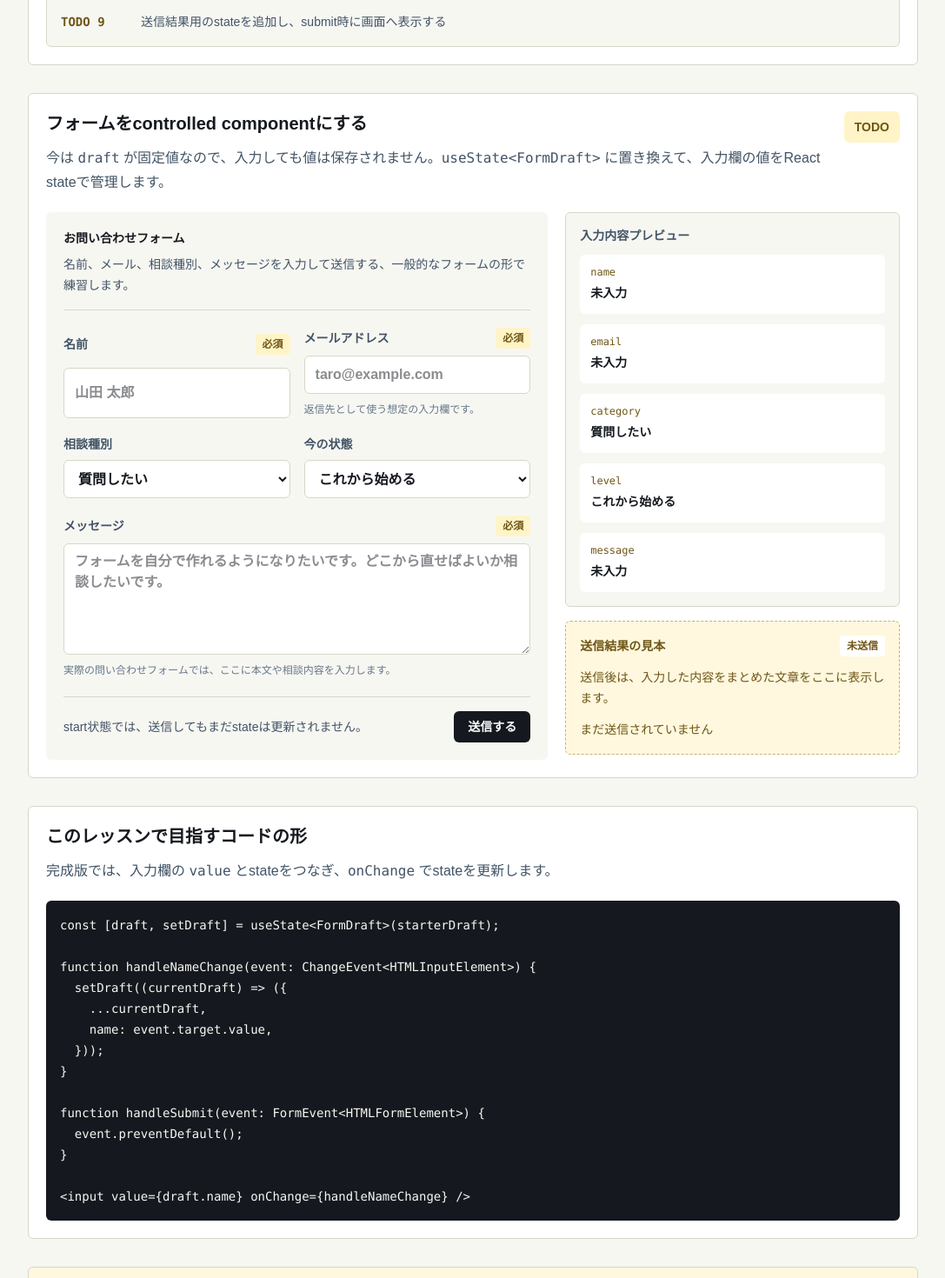
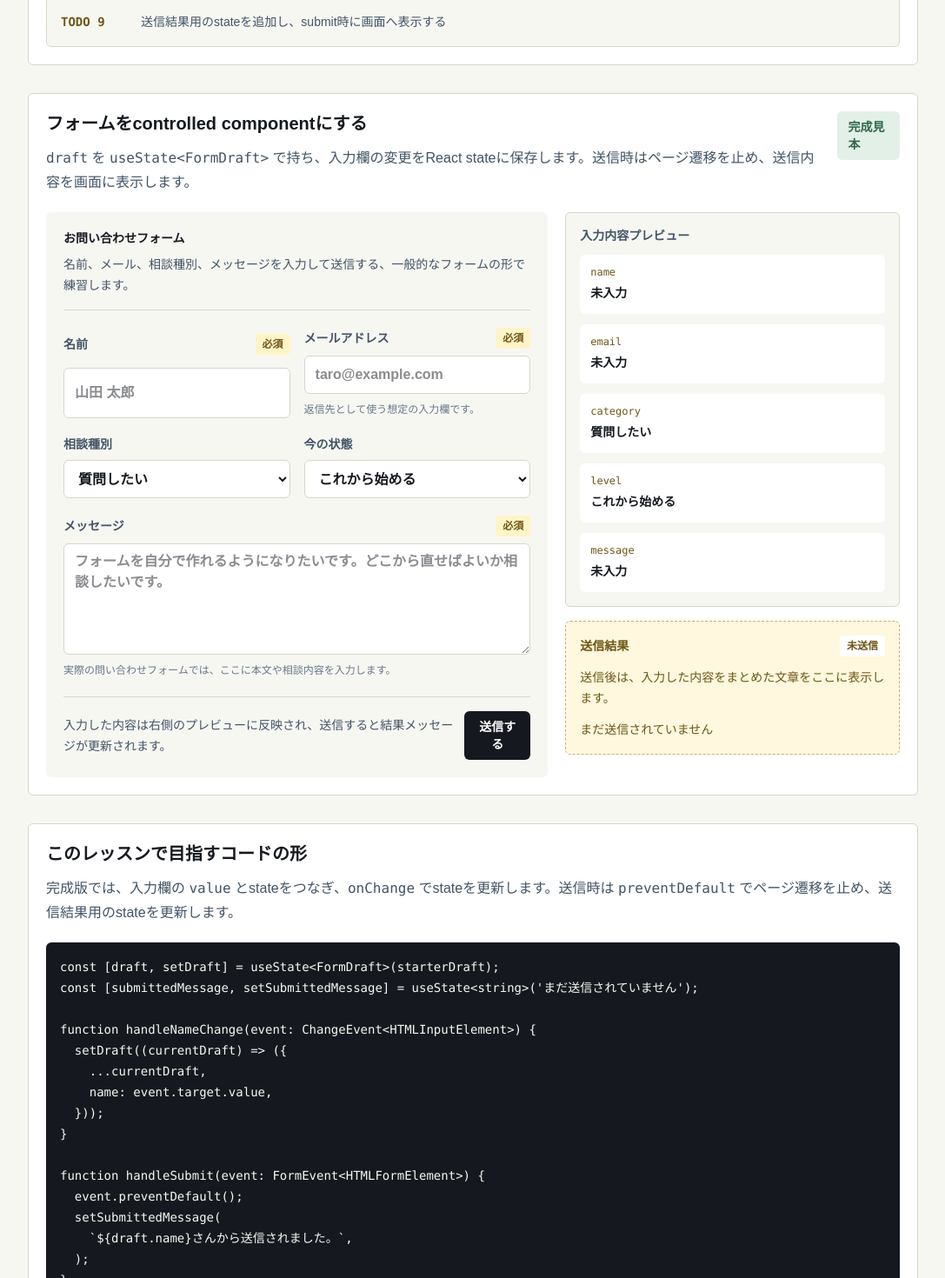
Before and after one commit to sironekotech/frontend-study, a Next.js app: page /react-basics/forms-controlled-component in a window 1280 px wide. Shown: the part 2980-4450 px from the top of the page at 87% size, without its empty margins (96-1183 px from the left). Built offline with nearby package versions, Linux system fonts and the light colour scheme.

Commit message:
feat: Lesson 7の完成見本を追加 (#19)
Co-authored-by: sirotyuke <sirotyuke@sironeko.local>

```diff
--- a/src/app/(pages)/react-basics/forms-controlled-component/page.tsx
+++ b/src/app/(pages)/react-basics/forms-controlled-component/page.tsx
@@ -1,6 +1,6 @@
 'use client';
 
-import type { ChangeEvent, FormEvent } from 'react';
+import { useState, type ChangeEvent, type FormEvent } from 'react';
 import { HomeLink } from '@/app/_components/HomeLink';
 import { ControlledInputExample } from './_components/ControlledInputExample';
 
@@ -189,8 +189,7 @@ function TodoOrder() {
     <section className="rounded-md border border-[#d8d6c8] bg-white p-5">
       <h2 className="text-xl font-semibold text-[#15191f]">TODOの順番</h2>
       <p className="mt-3 leading-7 text-[#425466]">
-        このstartページは、まだ固定値と空の関数が残っています。フォームをcontrolled
-        componentに置き換えます。
+        完成版では、次のTODOがすべて実装済みです。スターターと見比べると、入力欄がどこでstateにつながったか確認できます。
       </p>
       <div className="mt-4 grid gap-3">
         {[
@@ -217,39 +216,61 @@ function TodoOrder() {
   );
 }
 
-function FormStarter() {
-  // TODO: draftをuseState<FormDraft>で持ちます。
-  const draft = starterDraft;
-  const submittedMessage = 'まだ送信されていません';
+function ControlledFormExample() {
+  const [draft, setDraft] = useState<FormDraft>(starterDraft);
+  const [hasSubmitted, setHasSubmitted] = useState<boolean>(false);
+  const [submittedMessage, setSubmittedMessage] = useState<string>('まだ送信されていません');
 
   function handleNameChange(event: ChangeEvent<HTMLInputElement>) {
-    // TODO: event.target.valueを使ってdraft.nameを更新します。
-    void event;
+    setDraft((currentDraft) => ({
+      ...currentDraft,
+      name: event.target.value,
+    }));
   }
 
   function handleEmailChange(event: ChangeEvent<HTMLInputElement>) {
-    // TODO: event.target.valueを使ってdraft.emailを更新します。
-    void event;
+    setDraft((currentDraft) => ({
+      ...currentDraft,
+      email: event.target.value,
+    }));
   }
 
   function handleCategoryChange(event: ChangeEvent<HTMLSelectElement>) {
-    // TODO: event.target.valueをContactCategoryとして扱い、draft.categoryを更新します。
-    void event;
+    const nextCategory = event.target.value as ContactCategory;
+
+    setDraft((currentDraft) => ({
+      ...currentDraft,
+      category: nextCategory,
+    }));
   }
 
   function handleMessageChange(event: ChangeEvent<HTMLTextAreaElement>) {
-    // TODO: event.target.valueを使ってdraft.messageを更新します。
-    void event;
+    setDraft((currentDraft) => ({
+      ...currentDraft,
+      message: event.target.value,
+    }));
   }
 
   function handleLevelChange(event: ChangeEvent<HTMLSelectElement>) {
-    // TODO: event.target.valueをLearningLevelとして扱い、draft.levelを更新します。
-    void event;
+    const nextLevel = event.target.value as LearningLevel;
+
+    setDraft((currentDraft) => ({
+      ...currentDraft,
+      level: nextLevel,
+    }));
   }
 
   function handleSubmit(event: FormEvent<HTMLFormElement>) {
-    // TODO: preventDefaultを呼び、送信した内容を画面に表示します。
-    void event;
+    event.preventDefault();
+
+    const senderName = draft.name || '名前未入力';
+    const replyTo = draft.email || 'メール未入力';
+    const messageBody = draft.message || 'メッセージ未入力';
+
+    setHasSubmitted(true);
+    setSubmittedMessage(
+      `${senderName}さんから「${categoryLabels[draft.category]}」として送信されました。返信先は ${replyTo}、今の状態は「${levelLabels[draft.level]}」です。メッセージ: ${messageBody}`,
+    );
   }
 
   return (
@@ -260,13 +281,12 @@ function FormStarter() {
             フォームをcontrolled componentにする
           </h2>
           <p className="mt-3 leading-7 text-[#425466]">
-            今は <code>draft</code> が固定値なので、入力しても値は保存されません。
-            <code>useState&lt;FormDraft&gt;</code> に置き換えて、入力欄の値をReact
-            stateで管理します。
+            <code>draft</code> を <code>useState&lt;FormDraft&gt;</code> で持ち、入力欄の変更をReact
+            stateに保存します。送信時はページ遷移を止め、送信内容を画面に表示します。
           </p>
         </div>
-        <p className="w-fit rounded-md bg-[#fff4c7] px-3 py-2 text-sm font-semibold text-[#6f5615]">
-          TODO
+        <p className="w-fit rounded-md bg-[#e3f0e8] px-3 py-2 text-sm font-semibold text-[#2f6848]">
+          完成見本
         </p>
       </div>
 
@@ -365,7 +385,7 @@ function FormStarter() {
 
           <div className="flex flex-col gap-3 border-t border-[#d8d6c8] pt-4 sm:flex-row sm:items-center sm:justify-between">
             <p className="text-sm leading-6 text-[#425466]">
-              start状態では、送信してもまだstateは更新されません。
+              入力した内容は右側のプレビューに反映され、送信すると結果メッセージが更新されます。
             </p>
             <button
               type="submit"
@@ -407,9 +427,9 @@ function FormStarter() {
 
           <div className="rounded-md border border-dashed border-[#c8b26a] bg-[#fff8df] p-4">
             <div className="flex items-center justify-between gap-3">
-              <p className="text-sm font-semibold text-[#6f5615]">送信結果の見本</p>
+              <p className="text-sm font-semibold text-[#6f5615]">送信結果</p>
               <span className="rounded-sm bg-white px-2 py-1 text-xs font-semibold text-[#6f5615]">
-                未送信
+                {hasSubmitted ? '送信済み' : '未送信'}
               </span>
             </div>
             <p className="mt-3 text-sm leading-6 text-[#6f5615]">
@@ -429,10 +449,12 @@ function CodeHint() {
       <h2 className="text-xl font-semibold text-[#15191f]">このレッスンで目指すコードの形</h2>
       <p className="mt-3 leading-7 text-[#425466]">
         完成版では、入力欄の <code>value</code> とstateをつなぎ、<code>onChange</code>{' '}
-        でstateを更新します。
+        でstateを更新します。送信時は <code>preventDefault</code>{' '}
+        でページ遷移を止め、送信結果用のstateを更新します。
       </p>
       <pre className="mt-5 overflow-x-auto rounded-md bg-[#15191f] p-4 text-sm leading-6 text-[#f7f7f2]">
         <code>{`const [draft, setDraft] = useState<FormDraft>(starterDraft);
+const [submittedMessage, setSubmittedMessage] = useState<string>('まだ送信されていません');
 
 function handleNameChange(event: ChangeEvent<HTMLInputElement>) {
   setDraft((currentDraft) => ({
@@ -443,6 +465,9 @@ function handleNameChange(event: ChangeEvent<HTMLInputElement>) {
 
 function handleSubmit(event: FormEvent<HTMLFormElement>) {
   event.preventDefault();
+  setSubmittedMessage(
+    \`\${draft.name}さんから送信されました。\`,
+  );
 }
 
 <input value={draft.name} onChange={handleNameChange} />`}</code>
@@ -490,7 +515,7 @@ export default function ReactFormsControlledComponentPage() {
         <EventTypeGuide />
         <ControlledInputExample />
         <TodoOrder />
-        <FormStarter />
+        <ControlledFormExample />
         <CodeHint />
         <CompletionCheck />
       </div>
```
